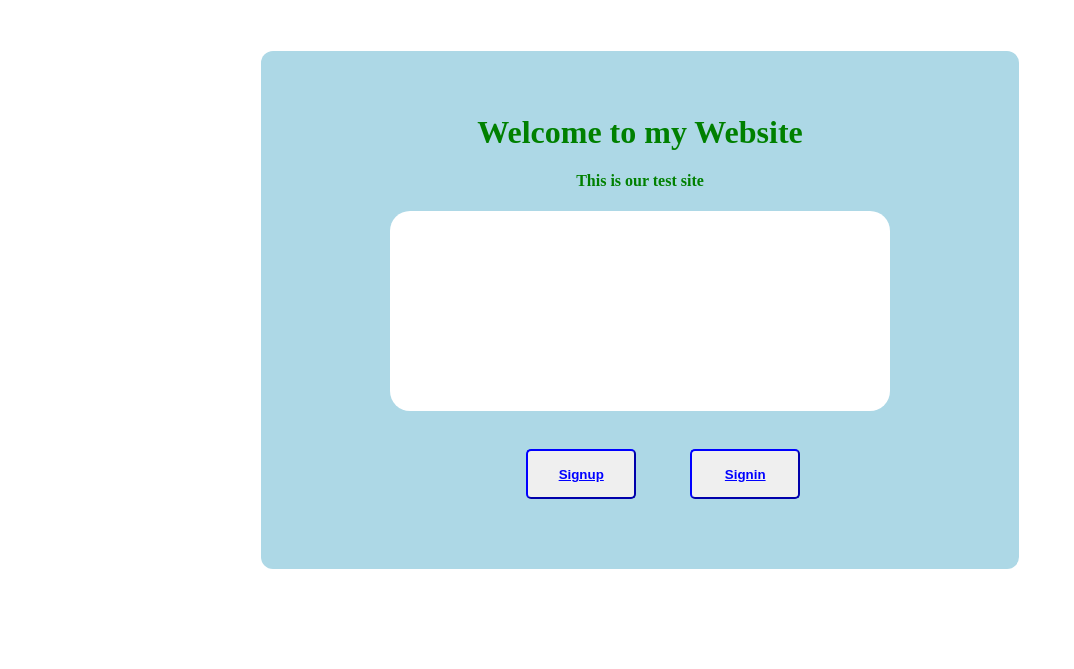
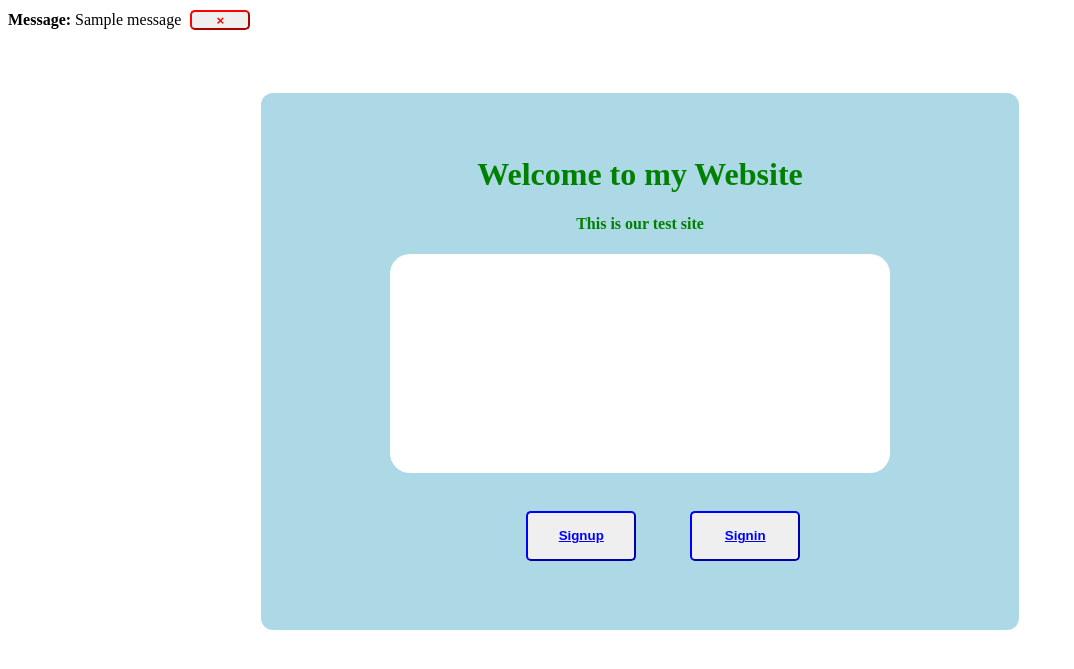
Before and after one commit to BlackCoder56/django_login_app, a Django app: page / in a window 1280 px wide. Shown: the top 669 px of the page, without its empty margins (0-1074 px from the left). Run offline with Django 4.2, Linux system fonts and the light colour scheme; one stand-in notice (Sample message) is shown.

Commit message:
version 3

```diff
--- a/authent/templates/index.html
+++ b/authent/templates/index.html
@@ -43,6 +43,7 @@
          margin-left: auto;
          margin-right: auto;
          margin-bottom: auto;
+         padding-top: 3%;
          border-radius: 20px;
       }
 
@@ -50,18 +51,54 @@
         margin-left: 32%;
       }
 
+       .close{
+       width: 60px;
+       height: 20px;
+       margin-top: 5px;
+       font-weight: bold;
+       color: red;
+       margin-left: 5px;
+       margin-top: 2px;
+       border-color: red;
+      }
+
+      h3{
+        margin-top: 5%;
+        margin-left: 5%;
+      }
+
   </style>
 </head>
 <body>
+  {% for message in messages %}
+    <div class="alert alert-{{ message.tags }} alert-dismissible fade show" role="alert">
+    <strong>Message: </strong> {{ message }}
+    <button type="button" class="close" data-dismiss="alert" aria-label="Close">
+    <span aria-hidden="true">&times;</span>
+    </button>
+</div>
+    {% endfor %}
 <div class="container">
   <main>
+
   <h1>Welcome to my Website</h1>
-    <h4 style="color: green; text-align: center;">This is our test site</h4>
+
+      <!-- if statement  -->
+    {% if user.is_authenticated %}
+      <h4 style="color: green; text-align: center;">Thank you for logging in!</h4>
       <div class="img"  style="width: 500px; height: 200px; background-color: white;">
-
+          <h3>Username: <u>{{ u_name }}</u></h3>
+          <h3>First name: <u>{{ f_name }}</u></h3>
+          <h3>Last name: <u>{{ l_name }}</u></h3>
       </div>
+      <button type="button" class="signout" ><a href="/signout">Sign out</a></button>
+    {% else %}
+      <h4 style="color: green; text-align: center;">This is our test site</h4>
+     <div class="img"  style="width: 500px; height: 200px; background-color: white;">
+       </div>
       <button type="button" class="signup" id="signup" ><a href="/signup">Signup</a></button>
       <button type="button" class="signin" id="signin"><a href="/signin">Signin</a></button>
+    {% endif %}
       <!--<button type="button"><a href="/index">Sign out</a></button> -->
 
 </main>
--- a/authent/views.py
+++ b/authent/views.py
@@ -1,4 +1,7 @@
-from django.shortcuts import render
+from django.contrib.auth import authenticate, login, logout
+from django.contrib.auth.models import User
+from django.shortcuts import render, redirect
+from django.contrib import messages
 from django.http import HttpResponse
 
 
@@ -8,12 +11,56 @@ def index(request):
 
 
 def signup(request):
+    if request.method == 'POST':
+        u_name = request.POST['username']
+        f_name = request.POST['fname']
+        l_name = request.POST['lname']
+        email = request.POST['email']
+        password1 = request.POST['pass1']
+        password2 = request.POST['pass2']
+
+        if User.objects.filter(username=u_name):
+            messages.error(request, 'User name taken, try another!!')
+        elif User.objects.filter(email=email):
+            messages.error(request, 'Email already registered!. Try another!.')
+        elif password2 != password1:
+            messages.error(request, 'Passwords do not match!')
+        else:
+            app_user = User.objects.create_user(u_name, email, password1)
+            app_user.first_name = f_name
+            app_user.last_name = l_name
+            app_user.is_Active = True
+            app_user.save()
+
+            messages.success(request, 'Account created successfully!!')
+
+            return redirect('signin')
+
     return render(request, 'signup.html')
 
 
 def signin(request):
+    if request.method == 'POST':
+        u_name = request.POST['username']
+        password1 = request.POST['pass1']
+
+        user = authenticate(username=u_name, password=password1)
+
+        if user is not None:
+            login(request, user)
+            u_name = user.username
+            f_name = user.first_name
+            l_name = user.last_name
+
+            return render(request, 'index.html', {'u_name': u_name, 'f_name': f_name, 'l_name': l_name})
+        else:
+            messages.error(request, 'Invalid credentials, please try again!!')
+
     return render(request, 'signin.html')
 
 
 def signout(request):
-    return render(request, 'index.html')
+    logout(request)
+    messages.success(request, 'You have logged out successfully!!')
+    return redirect('index')
+    # return render(request, 'index.html')
```
Also changed, not shown: templates/signin.html (+23 -2 lines), templates/signup.html (+26 -5 lines), db.sqlite3.
